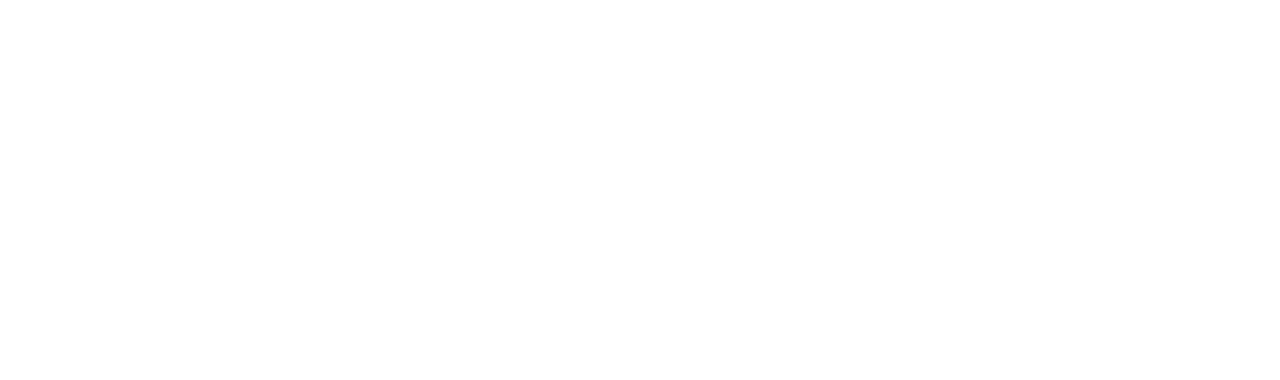
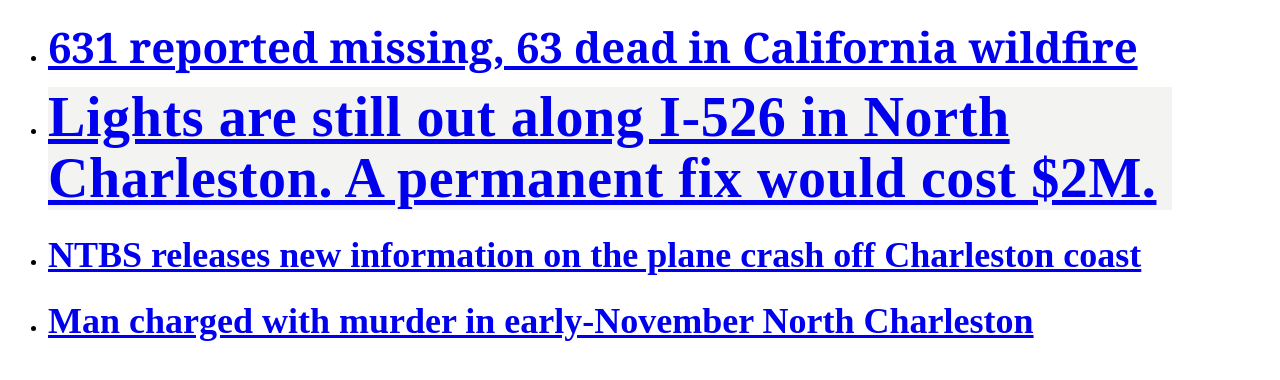
Before and after one commit to Nesabi8199/Mag, a plain HTML site: page News.html in a window 1280 px wide. Drawn offline with Linux system fonts and the light colour scheme.

Commit message:
Add files via upload

```diff
--- a/News.html
+++ b/News.html
@@ -3,8 +3,31 @@
 <head>
 <meta charset="utf-8">
 <title>Untitled Document</title>
+<style type="text/css">
+body,td,th {
+	font-size: large;
+}
+</style>
 </head>
 
 <body>
+<ul>
+  <li>
+    <h1 class="article-header__headline" itemprop="headline" style="box-sizing: border-box; margin: 0px 0px 0.625rem; padding: 0px; border: 0px; outline: 0px; font-size: 2.625rem; vertical-align: baseline; background: rgb(255, 255, 255); font-family: &quot;Miller Headline Bold&quot;, Georgia, Times, &quot;Times New Roman&quot;, serif; line-height: 1.4; font-weight: 800; color: rgb(0, 0, 0); font-style: normal; font-variant-ligatures: normal; font-variant-caps: normal; letter-spacing: normal; orphans: 2; text-align: start; text-indent: 0px; text-transform: none; white-space: normal; widows: 2; word-spacing: 0px; -webkit-text-stroke-width: 0px; text-decoration-style: initial; text-decoration-color: initial;"><a href="#">631 reported missing, 63 dead in California wildfire</a></h1>
+  </li>
+  <li>
+    <h1 itemprop="headline" class="headline" style="box-sizing: border-box; font-size: 56px; margin: 0px 100px 0px 0px; font-family: miller-headline; font-weight: bold; line-height: 1.1; color: rgb(38, 43, 40); letter-spacing: 0.6px; font-variant-ligatures: common-ligatures contextual; font-variant-numeric: oldstyle-nums proportional-nums; font-feature-settings: &quot;kern&quot;, &quot;liga&quot;, &quot;clig&quot;, &quot;hlig&quot;, &quot;calt&quot;, &quot;onum&quot;, &quot;pnum&quot;; font-style: normal; font-variant-caps: normal; orphans: 2; text-align: start; text-indent: 0px; text-transform: none; white-space: normal; widows: 2; word-spacing: 0px; -webkit-text-stroke-width: 0px; background-color: rgb(243, 244, 242); text-decoration-style: initial; text-decoration-color: initial;"><span style="box-sizing: border-box;"><a href="#">Lights are still out along I-526 in North Charleston. A permanent fix would cost $2M.</a></span></h1>
+  </li>
+  <li>
+    <a href="#">
+    <h1><strong>NTBS releases new information on the plane crash off Charleston coast</strong></h1>
+  </a>  </li>
+  <li>
+    <a href="#">
+    <h1><strong>Man charged with murder in early-November North Charleston</strong></h1>
+    </a>
+    <h1><strong></strong></h1>
+  </li>
+</ul>
 </body>
 </html>
```
Also changed, not shown: Pictures.html (+9 -0 lines), assets/Bhad bhabie.jpg (added).
